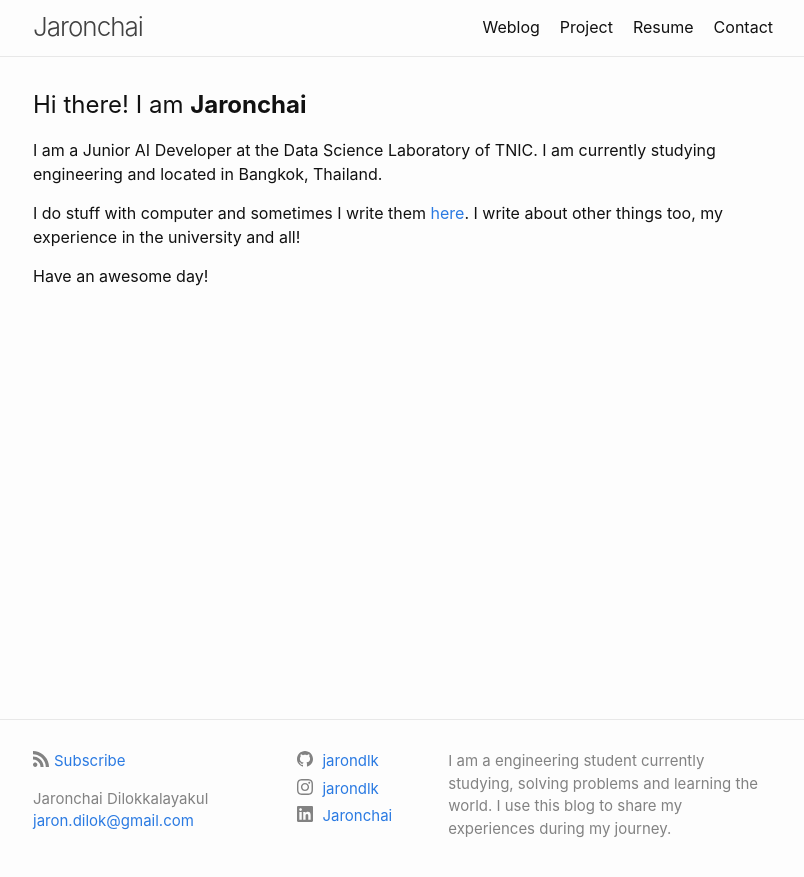
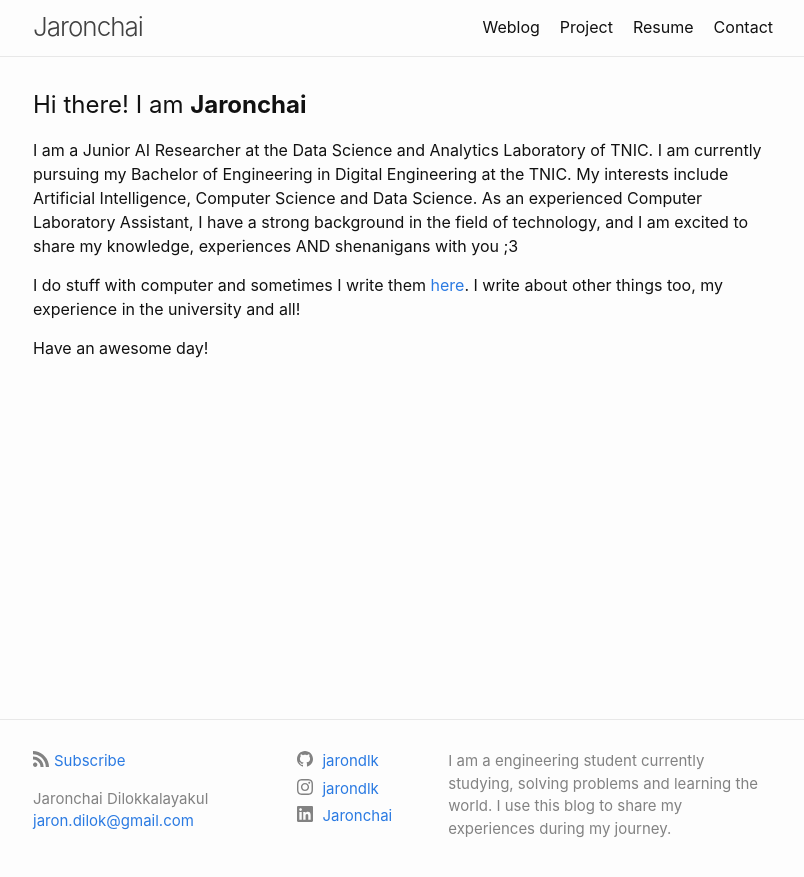
Before and after one commit to jarondlk/jaronchai-blog, a Jekyll site: the page built from index.markdown, in a window 1280 px wide. Shown: the top 877 px of the page, without its empty margins (237-1041 px from the left). Built offline with Jekyll 4.4.1, drawn with Linux system fonts in a browser that asks for light colours.

Commit message:
Update index

```diff
--- a/index.markdown
+++ b/index.markdown
@@ -7,7 +7,7 @@ layout: default
 
 ## Hi there! I am **Jaronchai**
 
-I am a Junior AI Developer at the Data Science Laboratory of TNIC. I am currently studying engineering and located in Bangkok, Thailand.
+I am a Junior AI Researcher at the Data Science and Analytics Laboratory of TNIC. I am currently pursuing my Bachelor of Engineering in Digital Engineering at the TNIC. My interests include Artificial Intelligence, Computer Science and Data Science. As an experienced Computer Laboratory Assistant, I have a strong background in the field of technology, and I am excited to share my knowledge, experiences AND shenanigans with you ;3
 
 I do stuff with computer and sometimes I write them [here][blog]. I write about other things too, my experience in the university and all!
 
```
